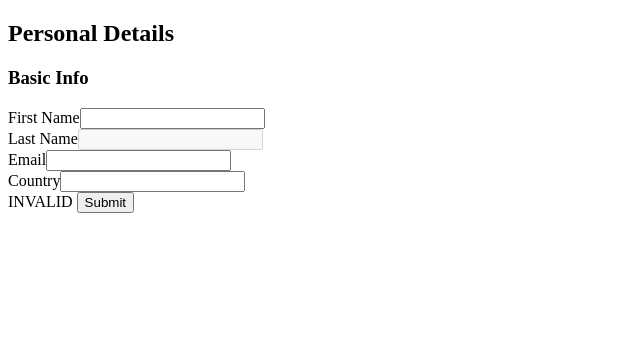
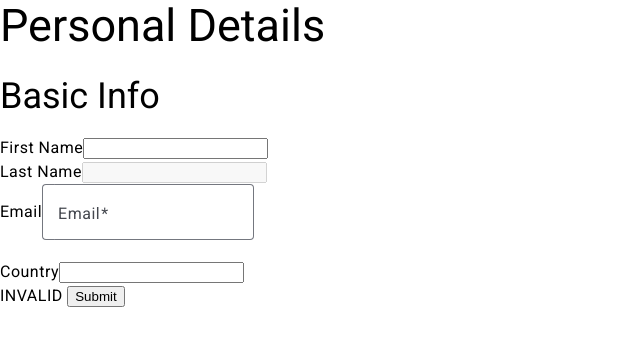
Before and after one commit to amanvishnani/AngularDynamicForms, an Angular app: page / in a window 1280 px wide. Shown: the top 346 px of the page, without its empty margins (0-640 px from the left). Built offline with nearby package versions, Linux system fonts and the light colour scheme.

Commit message:
Email using material

```diff
--- a/angular.json
+++ b/angular.json
@@ -27,6 +27,7 @@
               }
             ],
             "styles": [
+              "@angular/material/prebuilt-themes/azure-blue.css",
               "src/styles.css"
             ],
             "scripts": []
@@ -85,6 +86,7 @@
               }
             ],
             "styles": [
+              "@angular/material/prebuilt-themes/azure-blue.css",
               "src/styles.css"
             ],
             "scripts": []
--- a/package.json
+++ b/package.json
@@ -16,6 +16,7 @@
     "@angular/compiler": "^18.0.0",
     "@angular/core": "^18.0.0",
     "@angular/forms": "^18.0.0",
+    "@angular/material": "^18.1.1",
     "@angular/platform-browser": "^18.0.0",
     "@angular/platform-browser-dynamic": "^18.0.0",
     "@angular/router": "^18.0.0",
--- a/src/app/app.config.ts
+++ b/src/app/app.config.ts
@@ -2,7 +2,8 @@ import { ApplicationConfig, provideZoneChangeDetection } from '@angular/core';
 import { provideRouter } from '@angular/router';
 
 import { routes } from './app.routes';
+import { provideAnimationsAsync } from '@angular/platform-browser/animations/async';
 
 export const appConfig: ApplicationConfig = {
-  providers: [provideZoneChangeDetection({ eventCoalescing: true }), provideRouter(routes)]
+  providers: [provideZoneChangeDetection({ eventCoalescing: true }), provideRouter(routes), provideAnimationsAsync()]
 };
--- a/src/app/email-input/email-input.component.html
+++ b/src/app/email-input/email-input.component.html
@@ -1 +1,10 @@
-<input [formControl]="control" />
+<mat-form-field appearance="outline">
+  <mat-label>Email</mat-label>
+  <input matInput type="email" [formControl]="control" placeholder="Enter your email">
+  <mat-error *ngIf="control.hasError('required')">
+    Email is required
+  </mat-error>
+  <mat-error *ngIf="control.hasError('email')">
+    Please enter a valid email address
+  </mat-error>
+</mat-form-field>
--- a/src/app/email-input/email-input.component.ts
+++ b/src/app/email-input/email-input.component.ts
@@ -1,12 +1,20 @@
 import { Component, Input } from '@angular/core';
 import { FormControl, ReactiveFormsModule } from '@angular/forms';
+import { MatFormFieldModule } from '@angular/material/form-field';
+import { MatInputModule } from '@angular/material/input';
+import { CommonModule } from '@angular/common';
 
 @Component({
   selector: 'app-email-input',
   standalone: true,
-  imports: [ReactiveFormsModule],
+  imports: [
+    CommonModule, // Added for *ngIf
+    ReactiveFormsModule,
+    MatFormFieldModule, // Added for <mat-form-field>
+    MatInputModule, // Added for matInput
+  ],
   templateUrl: './email-input.component.html',
-  styleUrl: './email-input.component.css'
+  styleUrl: './email-input.component.css',
 })
 export class EmailInputComponent {
 
--- a/src/index.html
+++ b/src/index.html
@@ -6,8 +6,10 @@
   <base href="/">
   <meta name="viewport" content="width=device-width, initial-scale=1">
   <link rel="icon" type="image/x-icon" href="favicon.ico">
+  <link href="https://fonts.googleapis.com/css2?family=Roboto:wght@300;400;500&display=swap" rel="stylesheet">
+  <link href="https://fonts.googleapis.com/icon?family=Material+Icons" rel="stylesheet">
 </head>
-<body>
+<body class="mat-typography">
   <app-root></app-root>
 </body>
 </html>
--- a/src/styles.css
+++ b/src/styles.css
@@ -1 +1,4 @@
 /* You can add global styles to this file, and also import other style files */
+
+html, body { height: 100%; }
+body { margin: 0; font-family: Roboto, "Helvetica Neue", sans-serif; }
```
Also changed, not shown: 1 other file (tests, documents, lock files or other folders).
